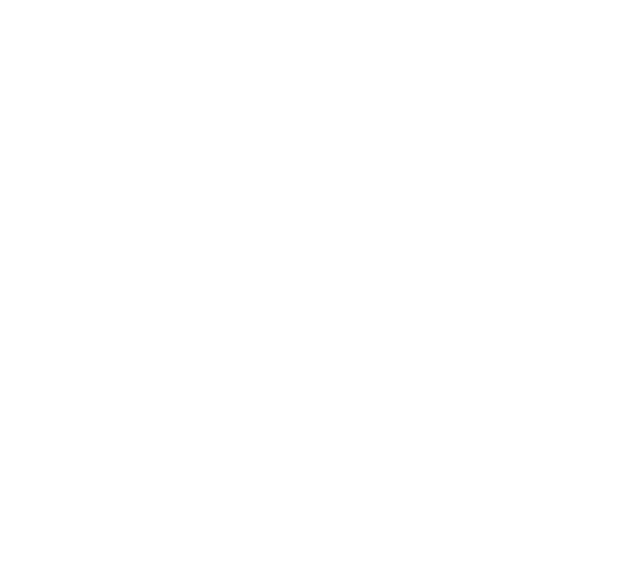
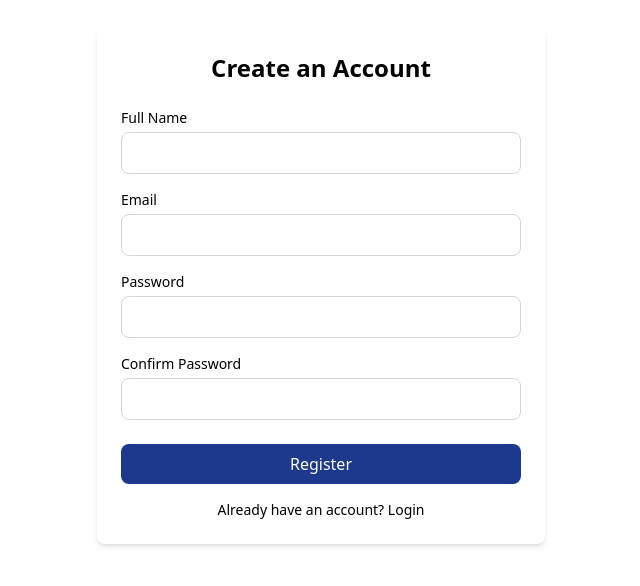
Before and after one commit to Solatido143/noted-frontend, a Vue app: page /register in a window 1280 px wide. Shown: the part 114-700 px from the top of the page, without its empty margins (319-959 px from the left). Built offline with nearby package versions, Linux system fonts and the light colour scheme.

Commit message:
register

```diff
--- a/src/views/RegisterView.vue
+++ b/src/views/RegisterView.vue
@@ -2,8 +2,46 @@
 
 </script>
 <template>
-
+    <div class="min-h-screen flex items-center justify-center bg-pale-peach dark:bg-dark-charcoal">
+        <div class="w-full max-w-md p-6 bg-white dark:bg-charcoal rounded-lg shadow-md">
+            <h2 class="text-2xl font-semibold text-center text-soft-purple dark:text-muted-lavender">
+                Create an Account
+            </h2>
+            <form class="mt-6">
+                <div>
+                    <label for="name" class="block text-sm font-medium text-slate dark:text-light-tan">Full Name</label>
+                    <input type="text" id="name"
+                        class="mt-1 w-full px-4 py-2 border border-gray-300 rounded-lg focus:ring-2 focus:ring-soft-purple dark:bg-soft-gray dark:text-white"
+                        required />
+                </div>
+                <div class="mt-4">
+                    <label for="email" class="block text-sm font-medium text-slate dark:text-light-tan">Email</label>
+                    <input type="email" id="email"
+                        class="mt-1 w-full px-4 py-2 border border-gray-300 rounded-lg focus:ring-2 focus:ring-soft-purple dark:bg-soft-gray dark:text-white"
+                        required />
+                </div>
+                <div class="mt-4">
+                    <label for="password" class="block text-sm font-medium text-slate dark:text-light-tan">Password</label>
+                    <input type="password" id="password"
+                        class="mt-1 w-full px-4 py-2 border border-gray-300 rounded-lg focus:ring-2 focus:ring-soft-purple dark:bg-soft-gray dark:text-white"
+                        required />
+                </div>
+                <div class="mt-4">
+                    <label for="confirm-password" class="block text-sm font-medium text-slate dark:text-light-tan">Confirm Password</label>
+                    <input type="password" id="confirm-password"
+                        class="mt-1 w-full px-4 py-2 border border-gray-300 rounded-lg focus:ring-2 focus:ring-soft-purple dark:bg-soft-gray dark:text-white"
+                        required />
+                </div>
+                <button type="submit"
+                    class="w-full mt-6 px-4 py-2 text-white bg-blue-900 rounded-lg hover:bg-vibrant-pink focus:ring-2 focus:ring-vibrant-pink">
+                    Register
+                </button>
+            </form>
+            <p class="mt-4 text-center text-sm text-slate dark:text-light-tan">
+                Already have an account? <router-link to="/login" class="text-vibrant-pink hover:underline">Login</router-link>
+            </p>
+        </div>
+    </div>
 </template>
 
-<style scoped>
-</style>
+<style scoped></style>
```
